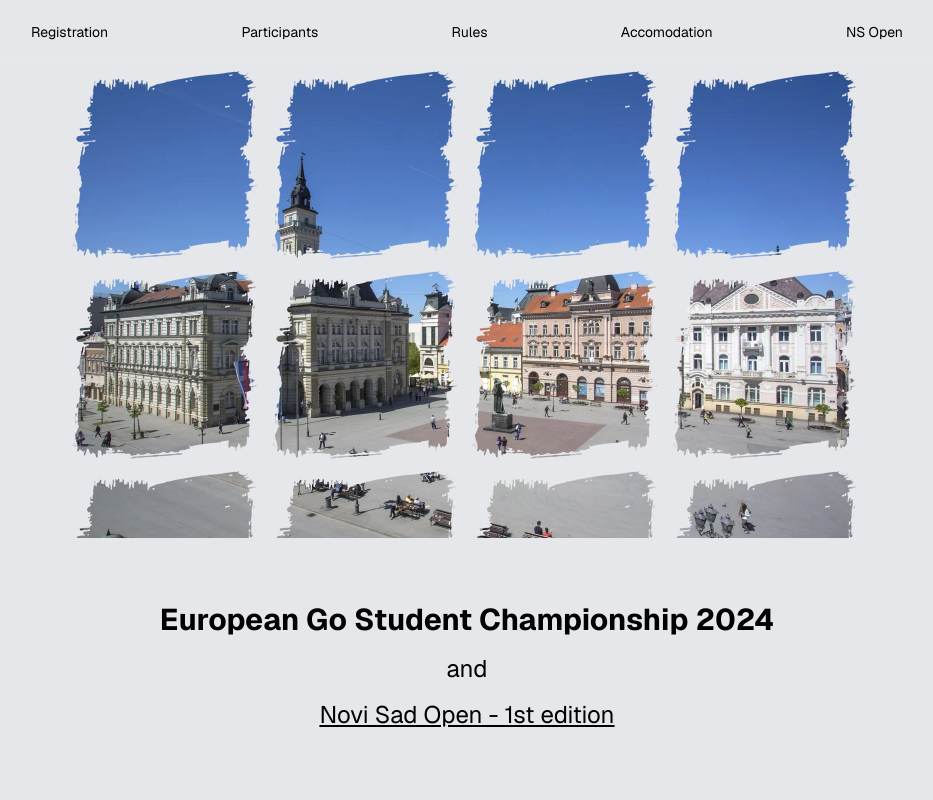
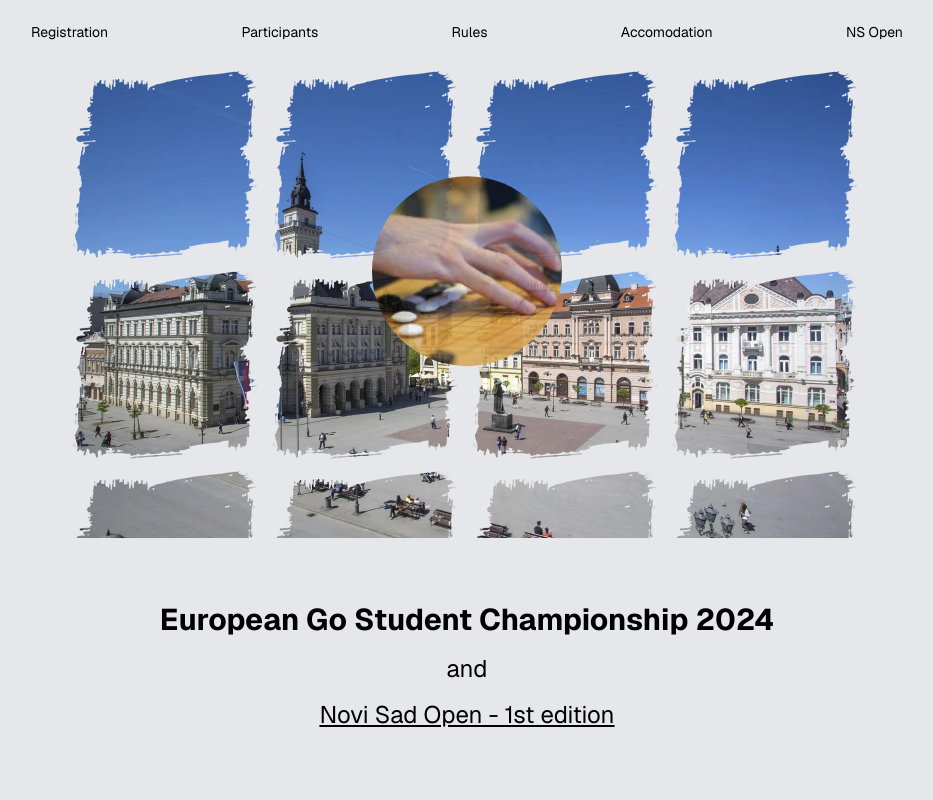
Before and after one commit to mih4ajlo/egsc24.in.rs, a Next.js app: page / in a window 1280 px wide. Shown: the top 800 px of the page, without its empty margins (173-1106 px from the left). Built offline with nearby package versions, Linux system fonts and the light colour scheme.

Commit message:
mask images

```diff
--- a/components/Header.tsx
+++ b/components/Header.tsx
@@ -5,6 +5,7 @@ import GossSVG from "../public/GoSS_logo.svg";
 
 import trgPic from "../public/slike/trg.webp";
 import centarPic from "../public/slike/centar.jpg";
+import GoPic from "../public/slike/go_tabla.jpg";
 import Link from "next/link";
 import classes from "./header.module.css";
 
@@ -17,29 +18,37 @@ export default function Header() {
         {/* <a href="https://nextjs.org/" target="_blank" rel="noreferrer">
           <Image src={GossSVG} alt="asd" width={200} height={200} />
         </a> */}
-        <Image src={trgPic} alt="asd" width={800}   className={classes.mask}/>
+        <div className="relative">
+          <Image
+            src={trgPic}
+            alt="asd"
+            width={800}
+            className={`${classes.mask} `}
+          />
+          <Image
+            src={GoPic}
+            alt="asd"
+            width={800}
+            className={` ${classes.maskOverlap}`}
+          />
+        </div>
       </div>
-
-
 
       {/* <Image src={centarPic} alt="asd" width={1200} height={400} className={classes.mask} /> */}
       <h1 className="sr-only">European Go Student Championship 2024 page</h1>
 
-        <div className="text-2xl  lg:text-4xl !leading-tight mx-auto w-[70rem] text-center">
-          <p className="text-3xl font-bold mb-4">European Go Student Championship 2024</p>
-
-           and
-
-          <p className="mt-4">
+      <div className="text-2xl  lg:text-4xl !leading-tight mx-auto w-[70rem] text-center">
+        <p className="text-3xl font-bold mb-4">
+          European Go Student Championship 2024
+        </p>
+        and
+        <p className="mt-4">
           <Link href={"/nsOpen"} className="underline ">
             {" "}
             Novi Sad Open - 1st edition
           </Link>
-          </p>
-
-        </div>
-
-
+        </p>
+      </div>
 
       <div className="w-full p-[1px] bg-gradient-to-r from-transparent via-foreground/10 to-transparent my-8" />
     </div>
--- a/components/header.module.css
+++ b/components/header.module.css
@@ -1,3 +1,13 @@
 .mask {
+
     mask-image: url('/alpha-mask.png');
 }
+
+.maskOverlap {
+    content: url('/slike/go_tabla.jpg');
+    position: absolute;
+    opacity: .85;
+    clip-path: circle(95px at center);
+    bottom: 0;
+
+}
```
Also changed, not shown: public/slike/go_tabla.jpg (added).
